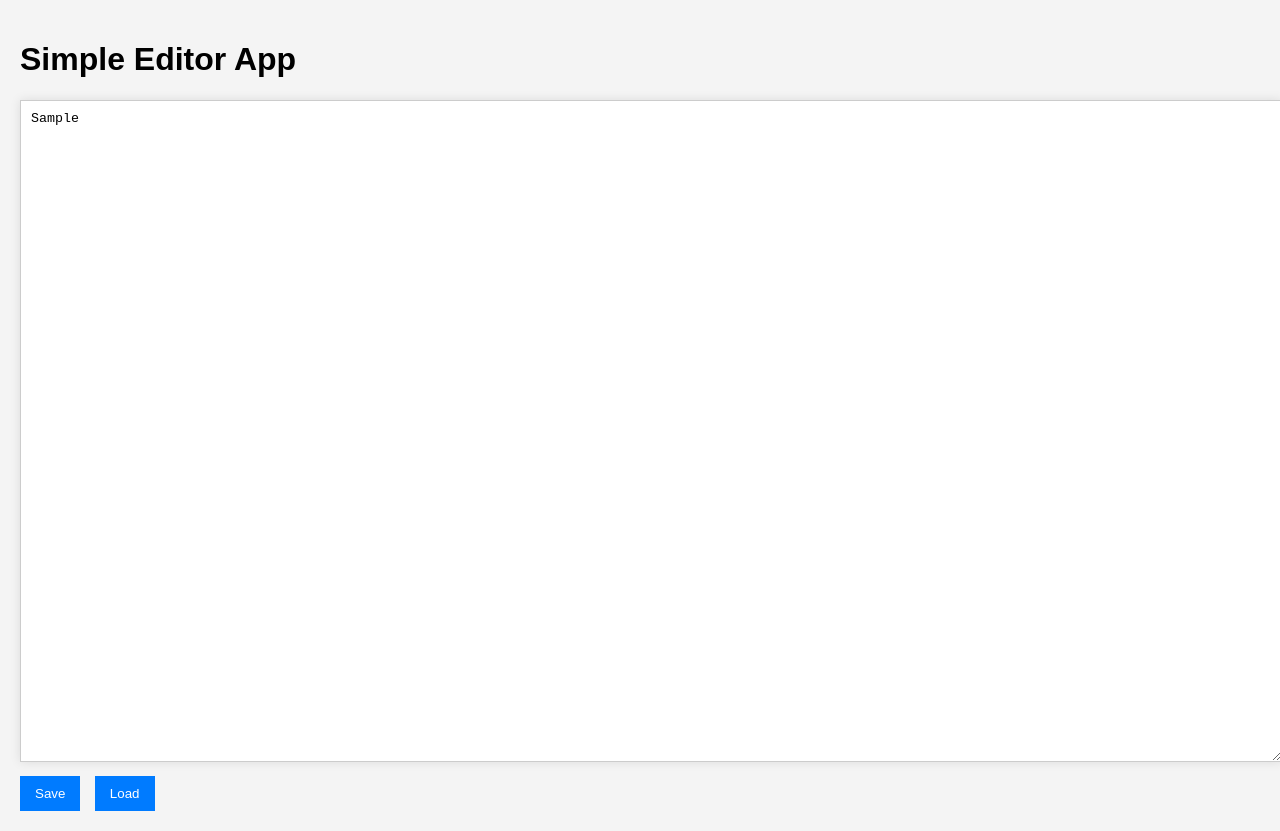
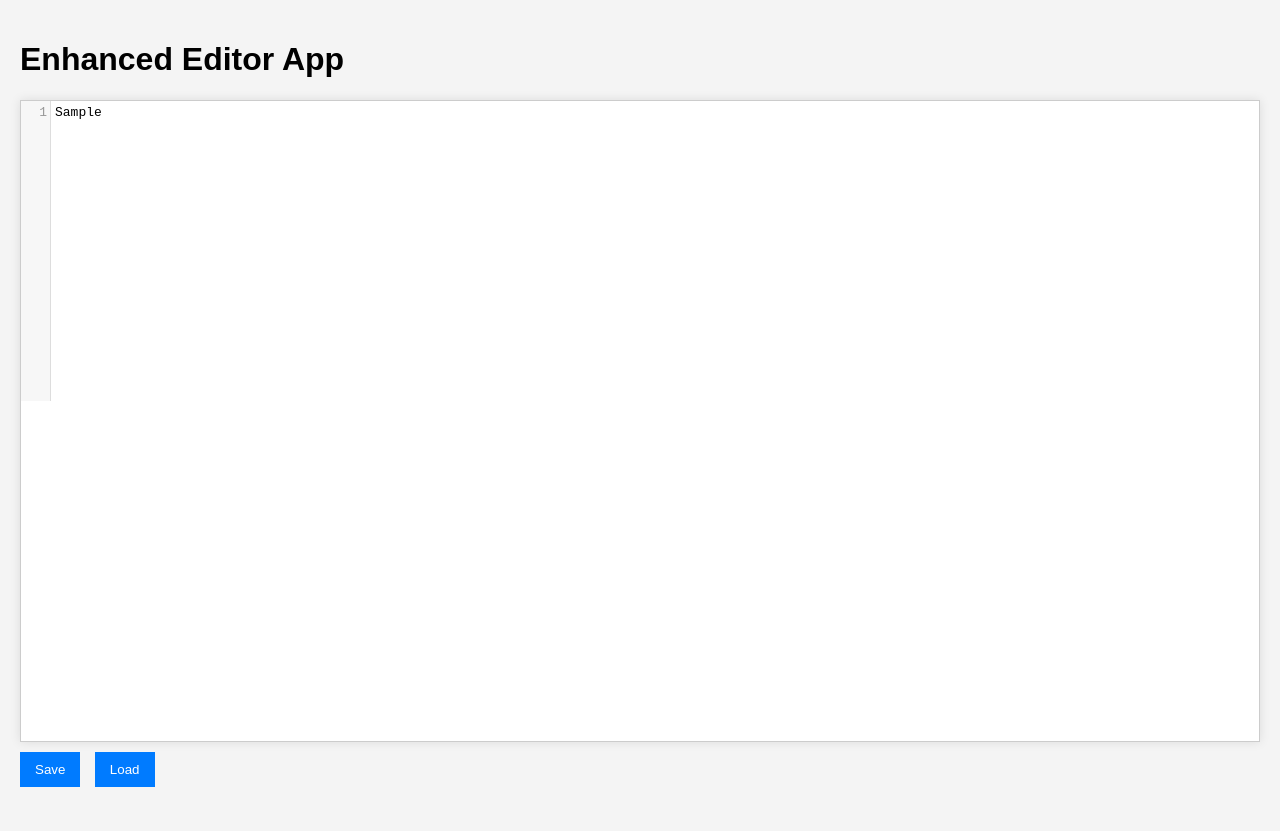
Before and after one commit to srriad6889/Hin-Bass, a plain HTML site: page index.html in a window 1280 px wide. Both pictures are taken after typing "Sample" into the empty fields and a click on the button "Save". After the commit the page ends 807 px from the top, so only its background shows below. Drawn offline with nearby package versions, Linux system fonts and the light colour scheme.

Commit message:
Update index.html

```diff
--- a/index.html
+++ b/index.html
@@ -3,7 +3,9 @@
 <head>
     <meta charset="UTF-8">
     <meta name="viewport" content="width=device-width, initial-scale=1.0">
-    <title>Simple Editor App</title>
+    <title>Enhanced Editor App</title>
+    <!-- Include CodeMirror CSS -->
+    <link rel="stylesheet" href="https://cdnjs.cloudflare.com/ajax/libs/codemirror/5.65.5/codemirror.min.css">
     <style>
         body {
             font-family: Arial, sans-serif;
@@ -12,10 +14,8 @@
             background-color: #f4f4f4;
         }
         #editor {
-            width: 100%;
             height: 80vh;
             border: 1px solid #ccc;
-            padding: 10px;
             background-color: #fff;
             box-shadow: 0 0 10px rgba(0, 0, 0, 0.1);
         }
@@ -36,23 +36,36 @@
     </style>
 </head>
 <body>
-    <h1>Simple Editor App</h1>
-    <textarea id="editor" placeholder="Write your code here..."></textarea>
+    <h1>Enhanced Editor App</h1>
+    <!-- This is the div where CodeMirror will be initialized -->
+    <div id="editor"></div>
     <div id="buttons">
         <button onclick="saveContent()">Save</button>
         <button onclick="loadContent()">Load</button>
     </div>
+    <!-- Include CodeMirror JavaScript -->
+    <script src="https://cdnjs.cloudflare.com/ajax/libs/codemirror/5.65.5/codemirror.min.js"></script>
+    <script src="https://cdnjs.cloudflare.com/ajax/libs/codemirror/5.65.5/mode/javascript/javascript.min.js"></script>
     <script>
+        // Initialize CodeMirror on the div with id 'editor'
+        const editor = CodeMirror(document.getElementById('editor'), {
+            lineNumbers: true,
+            mode: 'javascript',
+            theme: 'default'
+        });
+
+        // Function to save content to localStorage
         function saveContent() {
-            const content = document.getElementById('editor').value;
+            const content = editor.getValue();
             localStorage.setItem('editorContent', content);
             alert('Content saved!');
         }
 
+        // Function to load content from localStorage
         function loadContent() {
             const content = localStorage.getItem('editorContent');
             if (content) {
-                document.getElementById('editor').value = content;
+                editor.setValue(content);
                 alert('Content loaded!');
             } else {
                 alert('No content found!');
```
